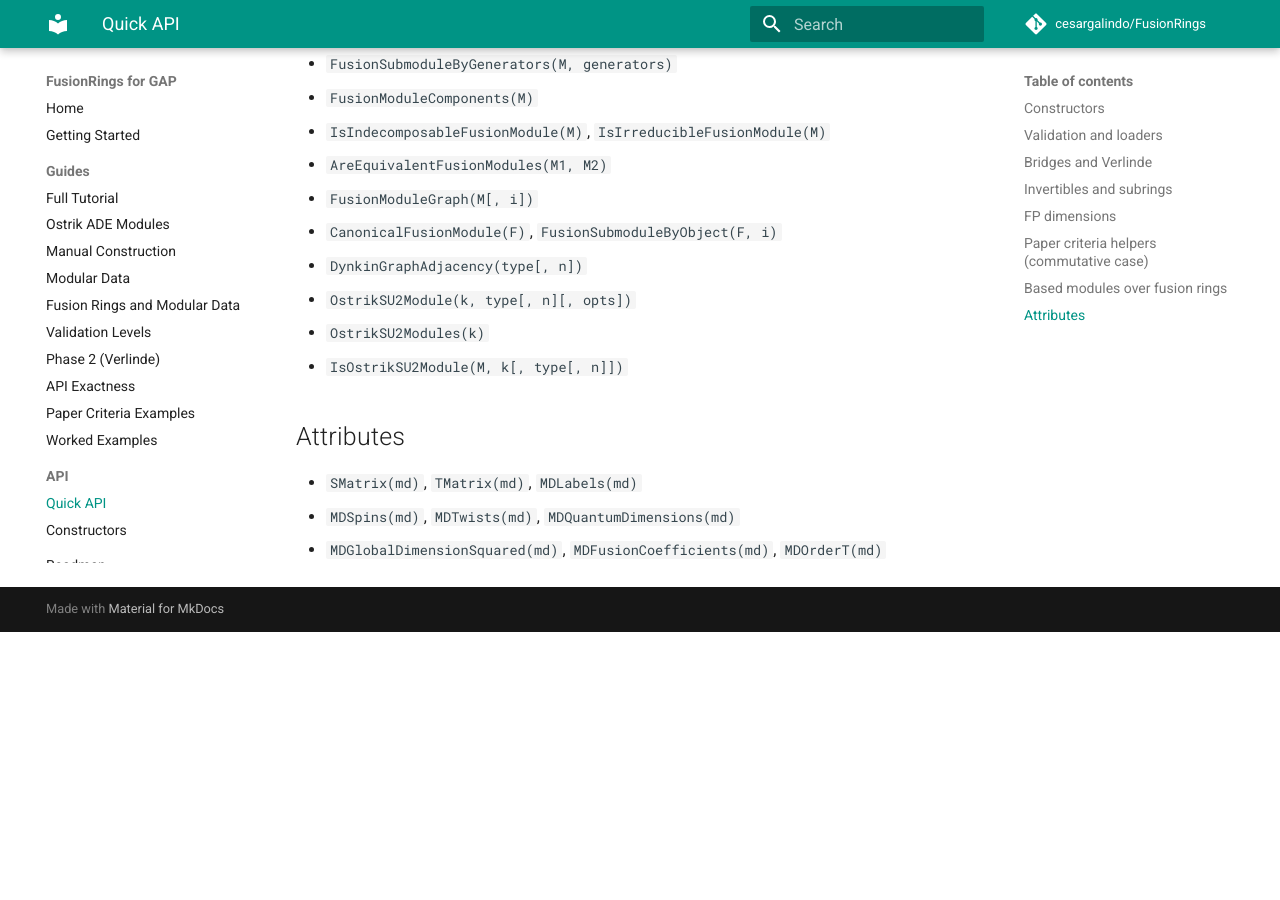
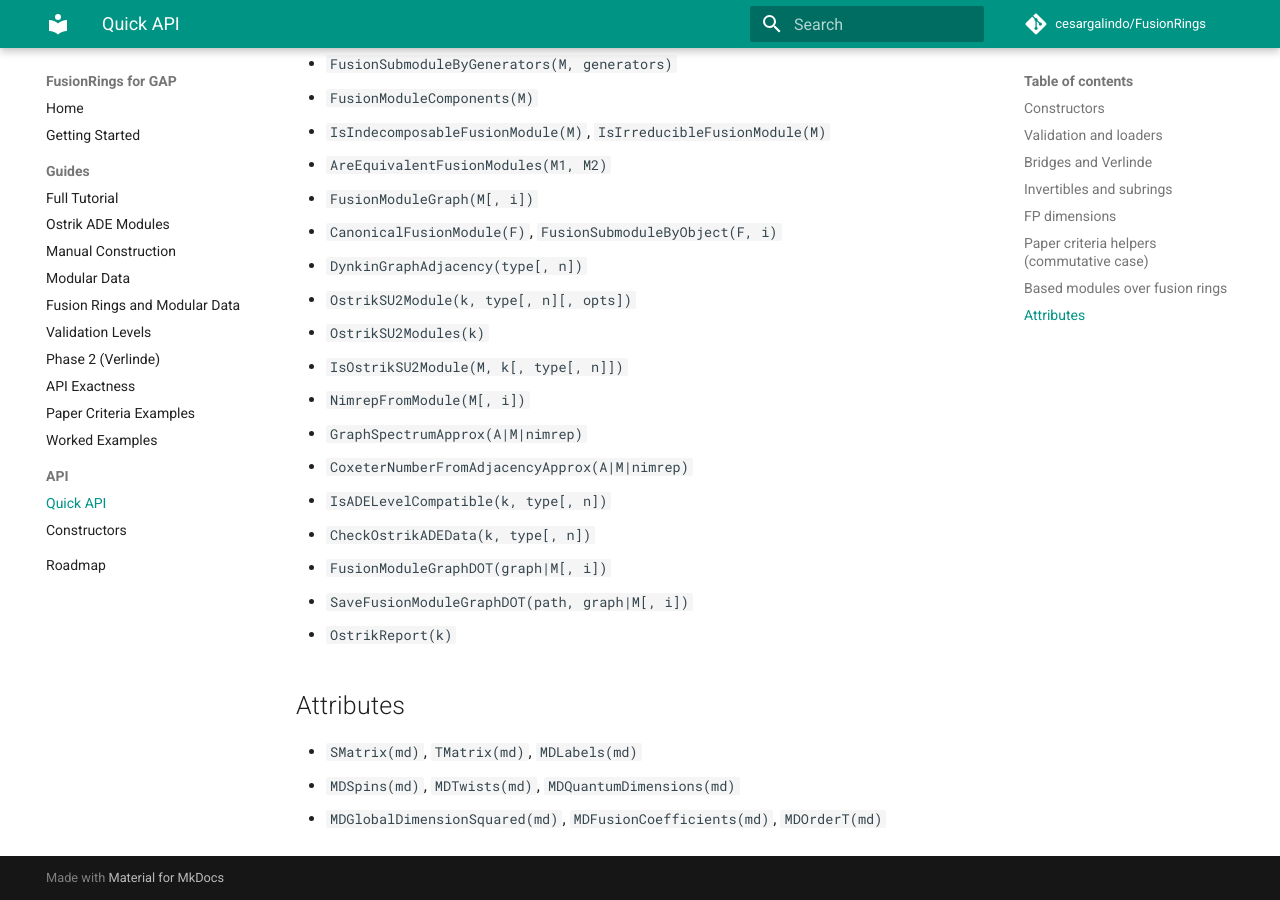
Before and after one commit to cesarneyit-code/FusionRings, an MkDocs documentation site: the page built from webdocs/api/quick-api.md, in a window 1280 px wide and 900 px high, scrolled down 2021 px. Built offline with MkDocs 1.6.1 and Material for MkDocs 9.7.7, drawn with Linux system fonts in a browser that asks for light colours; comment, search, counter and statistics services are not loaded; before the commit the page ends 2653 px from its top, so only the background shows below that.

Commit message:
Add nimrep report and DOT export helpers for Ostrik modules

```diff
--- a/webdocs/api/quick-api.md
+++ b/webdocs/api/quick-api.md
@@ -70,6 +70,14 @@
 - `OstrikSU2Module(k, type[, n][, opts])`
 - `OstrikSU2Modules(k)`
 - `IsOstrikSU2Module(M, k[, type[, n]])`
+- `NimrepFromModule(M[, i])`
+- `GraphSpectrumApprox(A|M|nimrep)`
+- `CoxeterNumberFromAdjacencyApprox(A|M|nimrep)`
+- `IsADELevelCompatible(k, type[, n])`
+- `CheckOstrikADEData(k, type[, n])`
+- `FusionModuleGraphDOT(graph|M[, i])`
+- `SaveFusionModuleGraphDOT(path, graph|M[, i])`
+- `OstrikReport(k)`
 
 ## Attributes
 
```
Also changed, not shown: pkg/FusionRings/README.md (+4 -1 lines), pkg/FusionRings/doc/main.xml (+8 -0 lines), 3 other files.
